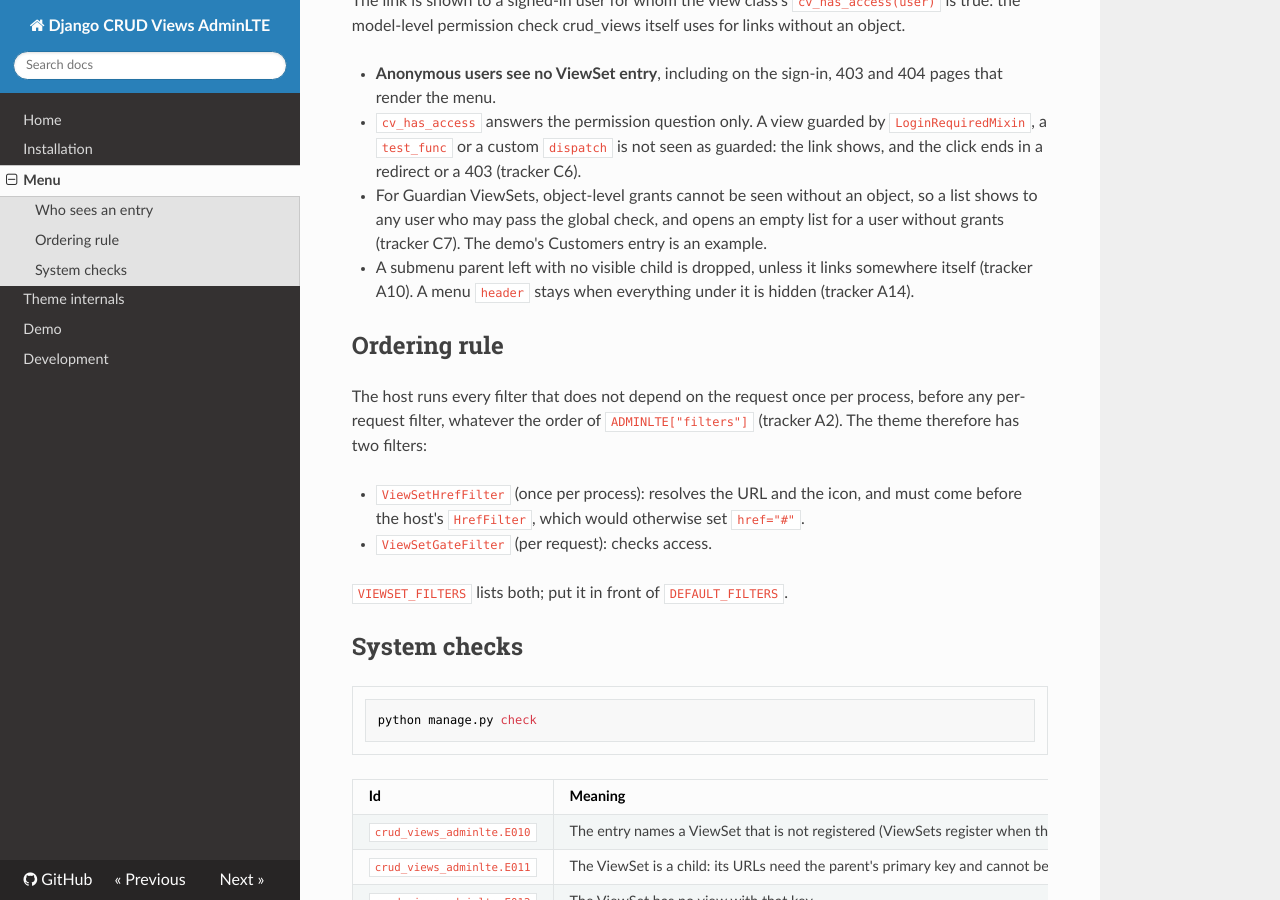
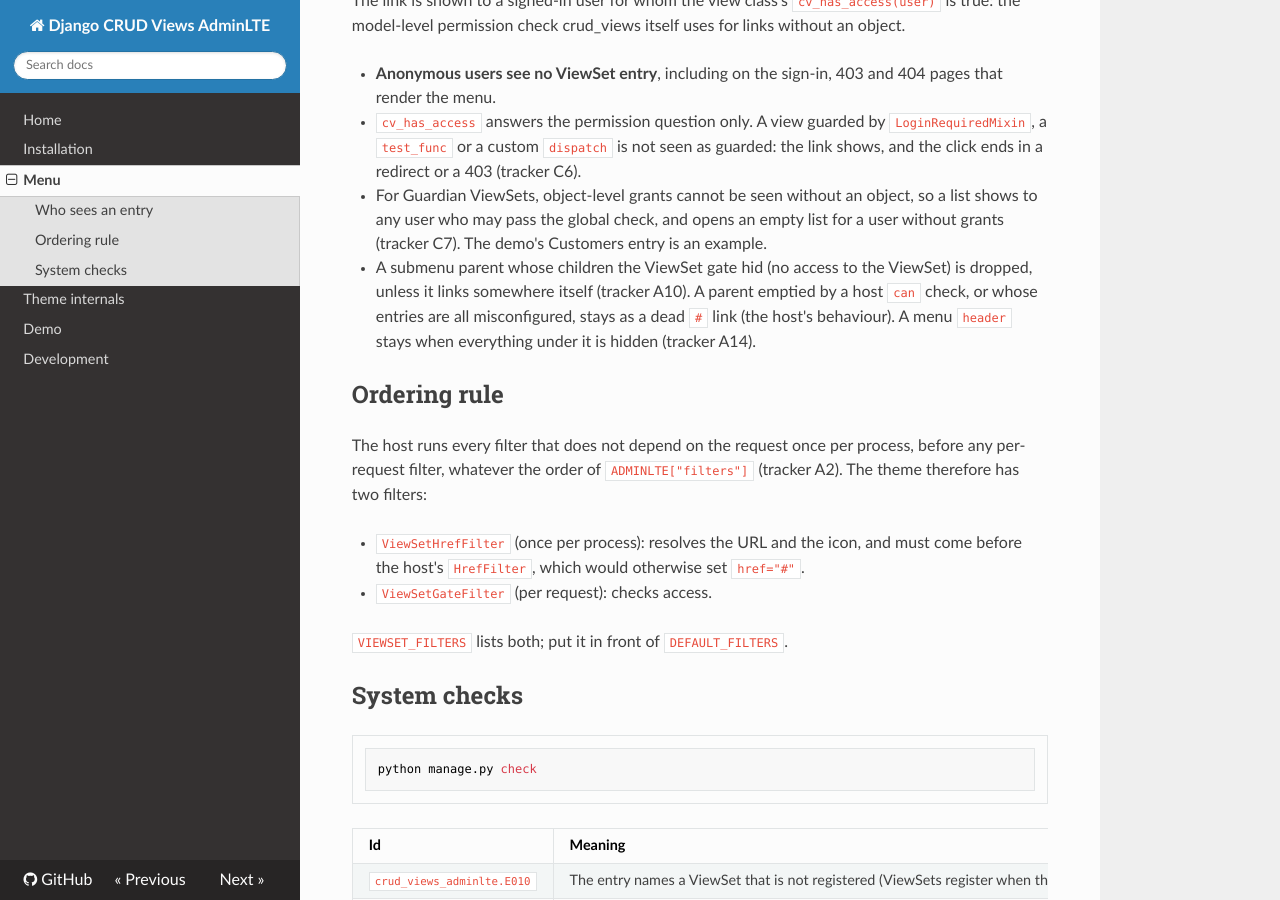
Before and after one commit to jacob-consulting/django-crud-views-adminlte, an MkDocs documentation site: the page built from docs/menu.md, in a window 1280 px wide and 900 px high, scrolled down 776 px. Built offline with MkDocs 1.6.1, drawn with Linux system fonts in a browser that asks for light colours; nearby versions of some CDN libraries.

Commit message:
fix: final review — tracker accuracy, docs, test hygiene

```diff
--- a/docs/menu.md
+++ b/docs/menu.md
@@ -34,7 +34,9 @@ permission check crud_views itself uses for links without an object.
 - For Guardian ViewSets, object-level grants cannot be seen without an object, so a list shows to any user who may
   pass the global check, and opens an empty list for a user without grants (tracker C7). The demo's Customers entry is
   an example.
-- A submenu parent left with no visible child is dropped, unless it links somewhere itself (tracker A10). A menu
+- A submenu parent whose children the ViewSet gate hid (no access to the ViewSet) is dropped, unless it links
+  somewhere itself (tracker A10). A parent emptied by a host `can` check, or whose entries are all misconfigured,
+  stays as a dead `#` link (the host's behaviour). A menu
   `header` stays when everything under it is hidden (tracker A14).
 
 ## Ordering rule
```
Also changed, not shown: superpowers/notes/upstream-tracker.md (+10 -10 lines), superpowers/plans/2026-11-21-adminlte-theme.md (+1 -1 lines), 4 other files.
